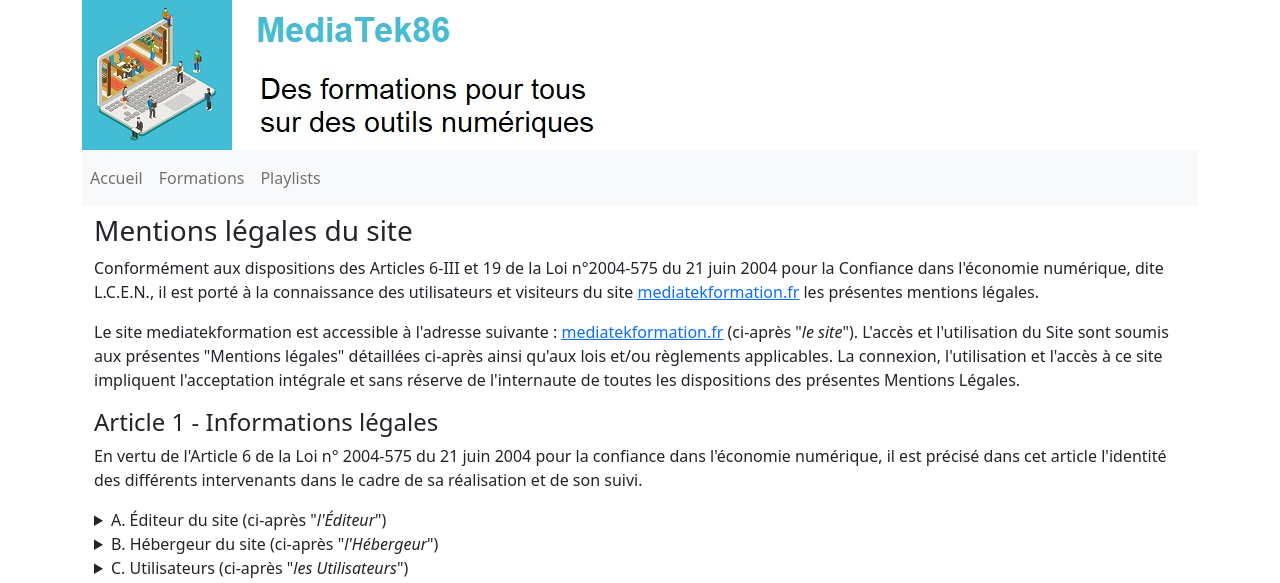
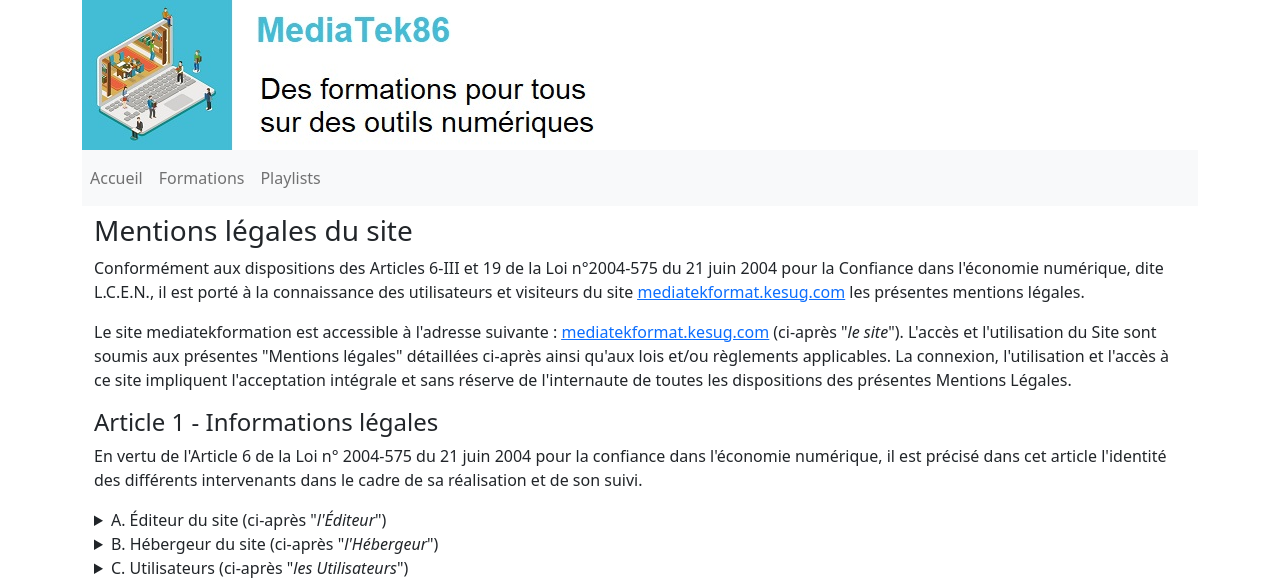
Before and after one commit to User3426/mediatekformation, a Symfony app: template templates/pages/cgu.html.twig in a window 1280 px wide. Shown: the top 583 px of the page. Run offline with Twig, Linux system fonts and the light colour scheme; the template is opened without the code that fills it, so the values that code supplies are empty; some libraries are stand-ins or nearby versions.

Commit message:
maj adresse du site dans page des cgu

```diff
--- a/templates/pages/cgu.html.twig
+++ b/templates/pages/cgu.html.twig
@@ -3,8 +3,8 @@
 {% block body %}
 <section class="container mt-2">
     <h3>Mentions légales du site</h3>
-    <p>Conformément aux dispositions des Articles 6-III et 19 de la Loi n°2004-575 du 21 juin 2004 pour la Confiance dans l'économie numérique, dite L.C.E.N., il est porté à la connaissance des utilisateurs et visiteurs du site <u><a href="http://www.mediatekformation.fr">mediatekformation.fr</a></u> les présentes mentions légales.</p>
-    <p>Le site mediatekformation est accessible à l'adresse suivante&nbsp;:&nbsp;<u><a href="http://www.mediatekformation.fr">mediatekformation.fr</a></u> (ci-après "<i>le site</i>"). L'accès et l'utilisation du Site sont soumis aux présentes "Mentions légales" détaillées ci-après ainsi qu'aux lois et/ou règlements applicables. La connexion, l'utilisation et l'accès à ce site impliquent l'acceptation intégrale et sans réserve de l'internaute de toutes les dispositions des présentes Mentions Légales.</p>
+    <p>Conformément aux dispositions des Articles 6-III et 19 de la Loi n°2004-575 du 21 juin 2004 pour la Confiance dans l'économie numérique, dite L.C.E.N., il est porté à la connaissance des utilisateurs et visiteurs du site <u><a href="https://mediatekformat.kesug.com/mediatekformation/public/">mediatekformat.kesug.com</a></u> les présentes mentions légales.</p>
+    <p>Le site mediatekformation est accessible à l'adresse suivante&nbsp;:&nbsp;<u><a href="https://mediatekformat.kesug.com/mediatekformation/public/">mediatekformat.kesug.com</a></u> (ci-après "<i>le site</i>"). L'accès et l'utilisation du Site sont soumis aux présentes "Mentions légales" détaillées ci-après ainsi qu'aux lois et/ou règlements applicables. La connexion, l'utilisation et l'accès à ce site impliquent l'acceptation intégrale et sans réserve de l'internaute de toutes les dispositions des présentes Mentions Légales.</p>
     <h4>Article 1 - Informations légales</h4>
     <p>En vertu de l'Article 6 de la Loi n° 2004-575 du 21 juin 2004 pour la confiance dans l'économie numérique, il est précisé dans cet article l'identité des différents intervenants dans le cadre de sa réalisation et de son suivi.</p>
     <div class="bd-example">
```
